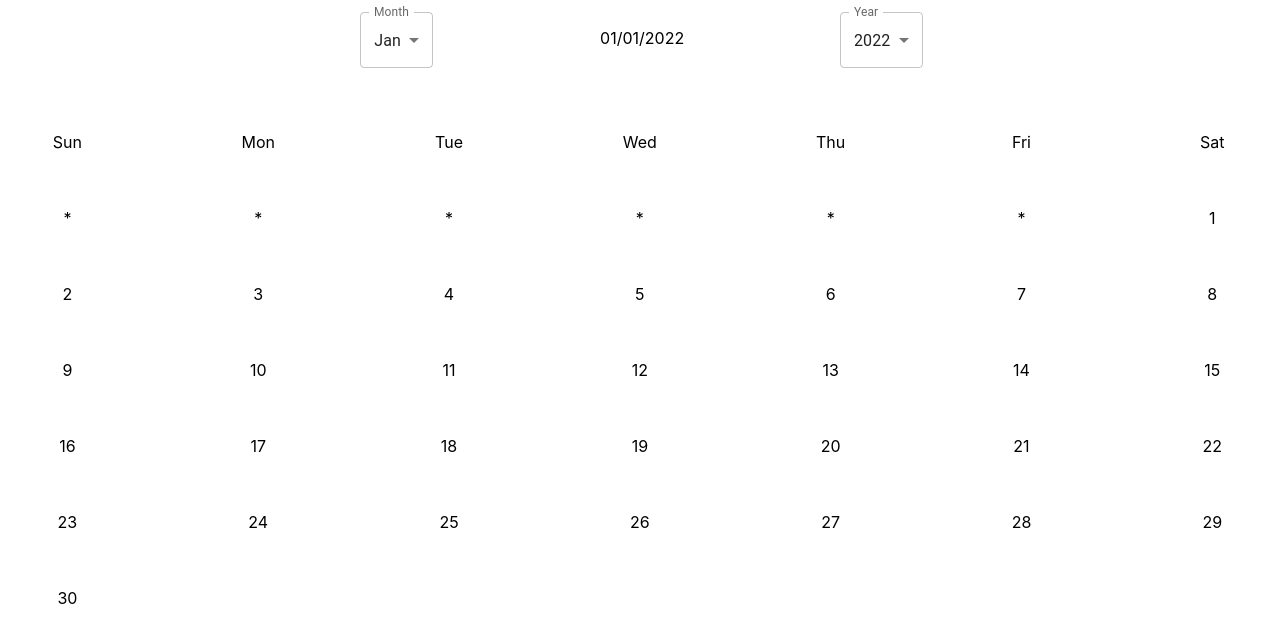
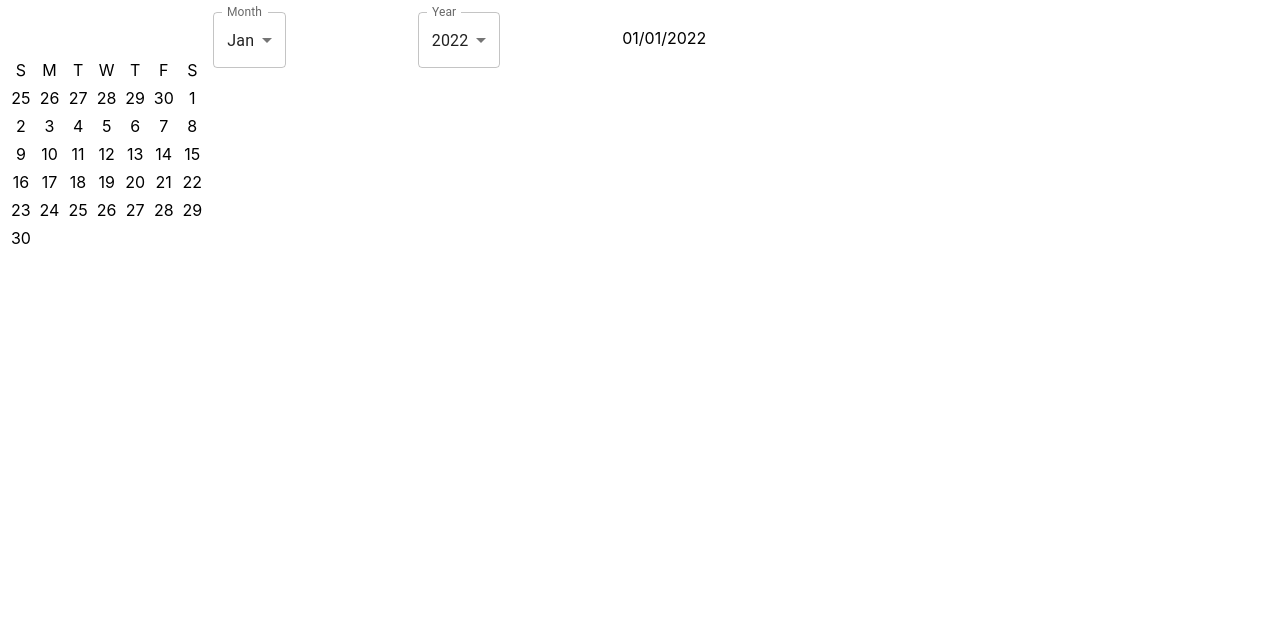
Before and after one commit to Jackthz97/calendar, a React (Create React App) app in the folder client/: page / in a window 1280 px wide. Shown: the top 642 px of the page. Built offline with nearby package versions, Linux system fonts and the light colour scheme.

Commit message:
update dates with the correct month and year

```diff
--- a/client/src/App.css
+++ b/client/src/App.css
@@ -1,7 +1,10 @@
 .day-active {
-  border: 5px solid red;
+  border: 1px solid rgb(61, 156, 245);
+  background-color: rgba(61, 156, 245, 0.326);
+  cursor: pointer;
 }
 
 .day:hover {
-  background-color: rgba(138, 138, 138, 0.326);
+  background-color: rgba(61, 156, 245, 0.326);
+  cursor: pointer;
 }
--- a/client/src/App.js
+++ b/client/src/App.js
@@ -6,7 +6,7 @@ import { Grid } from '@mui/material';
 
 function App() {
   return (
-    <Grid container mt={1.5} direction={'row'} justifyContent={'center'}>
+    <Grid container mt={1.5} direction={'row'} >
       <MonthPannel />
     </Grid>
 
--- a/client/src/components/MonthPannel.js
+++ b/client/src/components/MonthPannel.js
@@ -16,28 +16,71 @@ export default function MonthPannel() {
 
   const handleMonthChange = (e) => {
     setMonth(e.target.value);
-    setChosen(0)
+    setChosen(0);
   };
   const handleYearChange = (e) => {
     setYear(e.target.value);
-    setChosen(0)
+    setChosen(0);
   };
   let monthArray = Month(month, year);
 
   const monthList = monthArray.map((e) => {
     return (
       <Grid item align={"center"} xs={1.714}>
-        <MonthPannelList key={e} day={e} setDate={setDate} active={e === chosen} onClick={() => {setChosen(e); setDate(e);}}/>
+        <MonthPannelList
+
+          day={e}
+          setDate={setDate}
+          active={e === chosen}
+          onClick={() => {
+            setChosen(e);
+            setDate(e);
+          }}
+        />
       </Grid>
     );
   });
 
   return (
-    <>
+    <Grid container>
+      <Grid
+        item
+        container
+        xs={2}
+        direction={"row"}
+        // alignItems={"center"}
+        justifyContent={"center"}
+      >
+        <Grid container spacing={1} mt={5} maxWidth={200}>
+          <Grid item align={"center"} xs={1.714}>
+            S
+          </Grid>
+          <Grid item align={"center"} xs={1.714}>
+            M
+          </Grid>
+          <Grid item align={"center"} xs={1.714}>
+            T
+          </Grid>
+          <Grid item align={"center"} xs={1.714}>
+            W
+          </Grid>
+          <Grid item align={"center"} xs={1.714}>
+            T
+          </Grid>
+          <Grid item align={"center"} xs={1.714}>
+            F
+          </Grid>
+          <Grid item align={"center"} xs={1.714}>
+            S
+          </Grid>
+          {monthList}
+        </Grid>
+      </Grid>
+      <Grid item xs={10}>
         <Box sx={{ minWidth: 120 }}>
-        <Grid container spacing={20} >
-          <Grid item xs={4}>
-        <FormControl >
+          <Grid container spacing={20}>
+            <Grid item xs={2}>
+              <FormControl>
                 <InputLabel id="demo-simple-select-label">Month</InputLabel>
                 <Select
                   labelId="demo-simple-select-label"
@@ -46,26 +89,23 @@ export default function MonthPannel() {
                   label="Month"
                   onChange={handleMonthChange}
                 >
-            <MenuItem value={1}>Jan</MenuItem>
-            <MenuItem value={2}>Feb</MenuItem>
-            <MenuItem value={3}>Mar</MenuItem>
-            <MenuItem value={4}>Apr</MenuItem>
-            <MenuItem value={5}>May</MenuItem>
-            <MenuItem value={6}>Jun</MenuItem>
-            <MenuItem value={7}>Jul</MenuItem>
-            <MenuItem value={8}>Aug</MenuItem>
-            <MenuItem value={9}>Sep</MenuItem>
-            <MenuItem value={10}>Oct</MenuItem>
-            <MenuItem value={11}>Nov</MenuItem>
-            <MenuItem value={12}>Dec</MenuItem>
+                  <MenuItem value={1} >Jan</MenuItem>
+                  <MenuItem value={2} >Feb</MenuItem>
+                  <MenuItem value={3} >Mar</MenuItem>
+                  <MenuItem value={4} >Apr</MenuItem>
+                  <MenuItem value={5} >May</MenuItem>
+                  <MenuItem value={6} >Jun</MenuItem>
+                  <MenuItem value={7} >Jul</MenuItem>
+                  <MenuItem value={8} >Aug</MenuItem>
+                  <MenuItem value={9} >Sep</MenuItem>
+                  <MenuItem value={10} >Oct</MenuItem>
+                  <MenuItem value={11} >Nov</MenuItem>
+                  <MenuItem value={12} >Dec</MenuItem>
                 </Select>
               </FormControl>
             </Grid>
-        <Grid item xs={4} mt={2}>
-          0{month}/{date < 10 && 0}{date}/{year}
-        </Grid>
-        <Grid item xs={4}>
-        <FormControl >
+            <Grid item xs={2}>
+              <FormControl>
                 <InputLabel id="demo-simple-select-label">Year</InputLabel>
                 <Select
                   labelId="demo-simple-select-label"
@@ -74,47 +114,36 @@ export default function MonthPannel() {
                   label="Year"
                   onChange={handleYearChange}
                 >
-            <MenuItem value={2022}>2022</MenuItem>
-            <MenuItem value={2023}>2023</MenuItem>
-            <MenuItem value={2024}>2024</MenuItem>
-            <MenuItem value={2025}>2025</MenuItem>
-            <MenuItem value={2026}>2026</MenuItem>
-            <MenuItem value={2027}>2027</MenuItem>
-            <MenuItem value={2028}>2028</MenuItem>
-            <MenuItem value={2029}>2029</MenuItem>
-            <MenuItem value={2030}>2030</MenuItem>
-            <MenuItem value={2031}>2031</MenuItem>
-            <MenuItem value={2032}>2032</MenuItem>
-            <MenuItem value={2033}>2033</MenuItem>
+                  <MenuItem value={2022} >2022</MenuItem>
+                  <MenuItem value={2023} >2023</MenuItem>
+                  <MenuItem value={2024} >2024</MenuItem>
+                  <MenuItem value={2025} >2025</MenuItem>
+                  <MenuItem value={2026} >2026</MenuItem>
+                  <MenuItem value={2027} >2027</MenuItem>
+                  <MenuItem value={2028} >2028</MenuItem>
+                  <MenuItem value={2029} >2029</MenuItem>
+                  <MenuItem value={2030} >2030</MenuItem>
+                  <MenuItem value={2031} >2031</MenuItem>
+                  <MenuItem value={2032} >2032</MenuItem>
+                  <MenuItem value={2033} >2033</MenuItem>
                 </Select>
               </FormControl>
             </Grid>
+            <Grid item xs={8} mt={2}>
+              {typeof date === "string"
+                ? month - 1 < 1
+                  ? 12
+                  : month - 1
+                : month < 10
+                ? "0" + month
+                : month}
+              /{date < 10 && 0}
+              {date}/
+              {typeof date === "string" ? month - 1 < 1 && year - 1 : year}
+            </Grid>
           </Grid>
         </Box>
-      <Grid container spacing={7} mt={1}>
-        <Grid item align={"center"} xs={1.714}>
-          Sun
       </Grid>
-        <Grid item align={"center"} xs={1.714}>
-          Mon
     </Grid>
-        <Grid item align={"center"} xs={1.714}>
-          Tue
-        </Grid>
-        <Grid item align={"center"} xs={1.714}>
-          Wed
-        </Grid>
-        <Grid item align={"center"} xs={1.714}>
-          Thu
-        </Grid>
-        <Grid item align={"center"} xs={1.714}>
-          Fri
-        </Grid>
-        <Grid item align={"center"} xs={1.714}>
-          Sat
-        </Grid>
-        {monthList}
-      </Grid>
-    </>
   );
 }
--- a/client/src/hooks/Month.js
+++ b/client/src/hooks/Month.js
@@ -24,15 +24,15 @@ export default function Month(month, year) {
   let remainder = weekday - (Math.floor(weekday / 7) * 7);
   let counter = remainder;
   if (remainder > 0) {
-    for (let x = 0; x < remainder; x++) {
-      arr.push("*");
+    for (let x = 31 - remainder; x <= 30; x++) {
+      arr.push(x.toString());
     }
   }
   for (let y = 1; y < 31; y++) {
     if (counter > 6) {
       counter = 0;
     }
-    arr.push(`${y}`);
+    arr.push(y);
     counter ++;
   }
   return arr;
```
Lines whose indentation alone changed are shown as unchanged.
